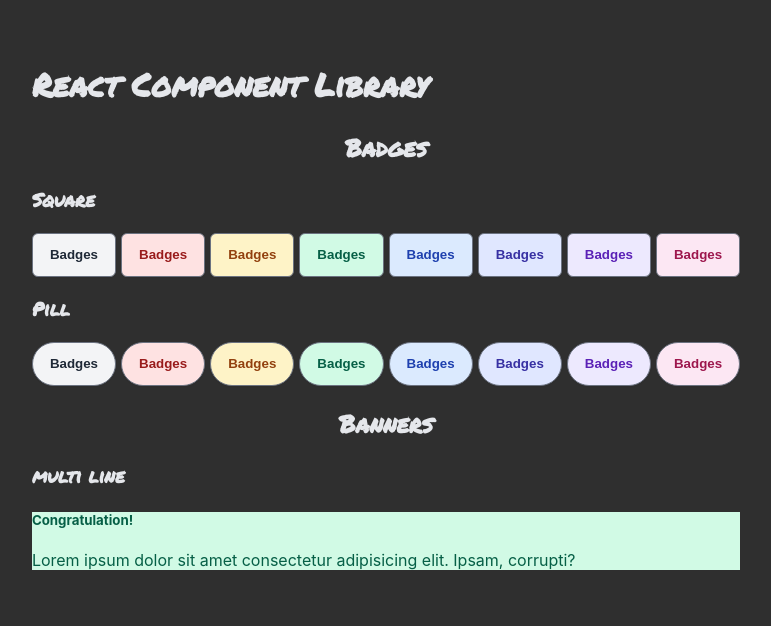
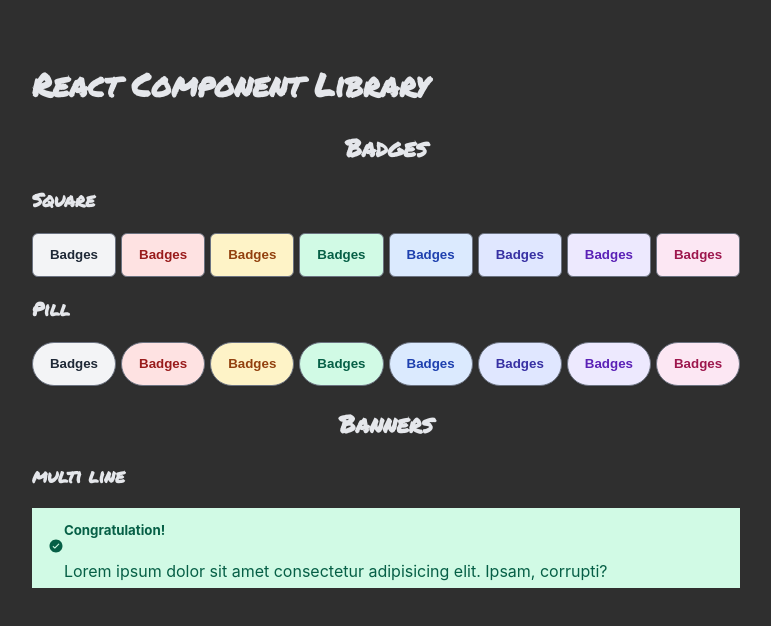
Before and after one commit to emirisato1003/react-component-library, a React (Vite) app: page / in a window 1280 px wide. Shown: the top 626 px of the page, without its empty margins (254-1025 px from the left). Built offline with nearby package versions, Linux system fonts and the light colour scheme; the HTML template or start-up script is replaced by a standard one.

Commit message:
update banner component

```diff
--- a/src/assets/components/Banner/Banner.jsx
+++ b/src/assets/components/Banner/Banner.jsx
@@ -1,6 +1,13 @@
+import clsx from "clsx";
+import { IoIosCheckmarkCircle } from "react-icons/io";
 
-export default function Banner({children, status}){
+export default function Banner({ children, status }) {
+    const className = clsx(['banner', status]);
+    console.log(className);
     return (
-        <div className={status}>{children}</div>
-    )
+        <div className={className}>
+            <div className="icon"><IoIosCheckmarkCircle /></div>
+            <div>{children}</div>
+        </div>
+    );
 }
--- a/src/assets/components/Banner/BannerTitle.jsx
+++ b/src/assets/components/Banner/BannerTitle.jsx
@@ -1,3 +1,4 @@
+
 
 export default function ({ children }) {
     return (
--- a/src/index.css
+++ b/src/index.css
@@ -85,6 +85,18 @@ button.pill{
   background-color: #fce7f3;
   color: #9d174d;
 }
+
+.banner{
+  display: flex;
+  align-items: center;
+  height: 80px;
+  padding: 16px;
+}
+
+.banner.icon{
+
+}
+
 /*
 button:focus {
   outline: none;
```
